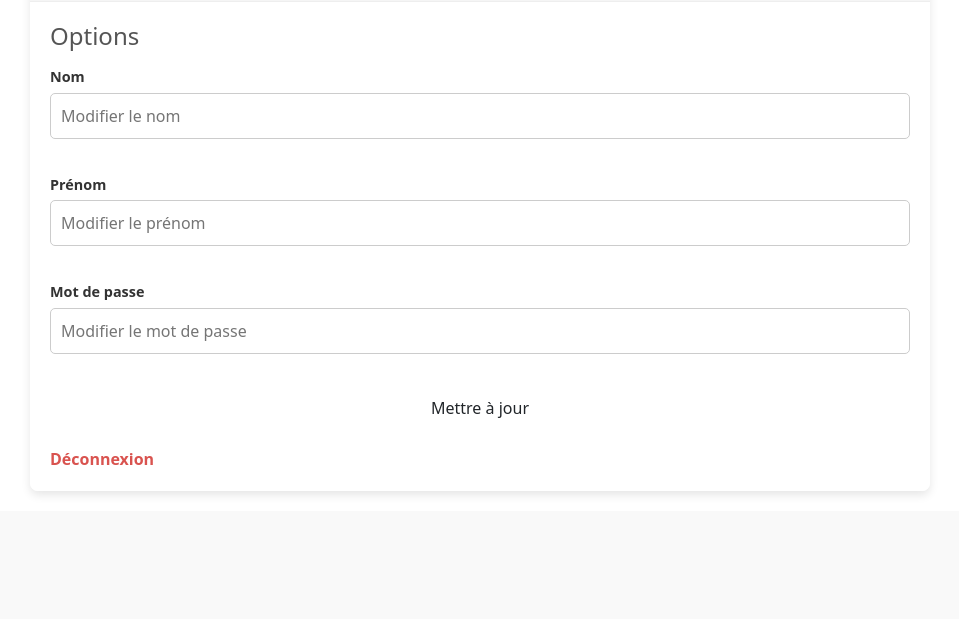
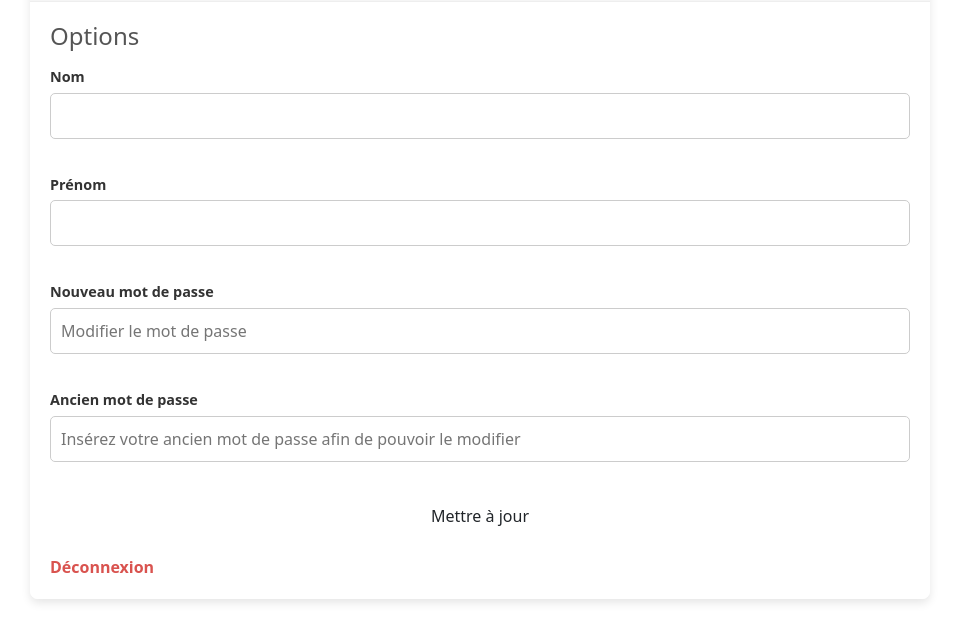
Before and after one commit to ErwanL3Goff/AlloDonkeyCine_POO, a PHP site: template View/user/user.html.php in a window 1280 px wide. Shown: the part 368-987 px from the top of the page, without its empty margins (160-1119 px from the left). Before the commit the page ends 860 px from the top, so only its background shows below. Run offline with PHP 8.4, Linux system fonts and the light colour scheme; the template is opened without the code that fills it, so the values that code supplies are empty; the visitor is signed in with stand-in values (Sample User, id 1).

Commit message:
update on user info

```diff
--- a/View/user/user.html.php
+++ b/View/user/user.html.php
@@ -21,18 +21,22 @@ if (!empty($_SESSION['user'])) {
         <!-- Section 2 : Options utilisateur -->
         <section class="user-options">
             <h2>Options</h2>
-            <form method="post" action="update_user.php" class="options-form">
+            <form method="post" class="options-form">
                 <div class="form-group">
                     <label for="nom">Nom</label>
-                    <input type="text" id="nom" name="nom" placeholder="Modifier le nom">
+                    <input type="text" id="nom" name="nom" placeholder="<?= $userLastname ?>">
                 </div>
                 <div class="form-group">
                     <label for="prenom">Prénom</label>
-                    <input type="text" id="prenom" name="prenom" placeholder="Modifier le prénom">
+                    <input type="text" id="prenom" name="prenom" placeholder="<?= $userFirstname ?>">
                 </div>
                 <div class="form-group">
-                    <label for="password">Mot de passe</label>
-                    <input type="password" id="password" name="password" placeholder="Modifier le mot de passe">
+                    <label for="newPassword">Nouveau mot de passe</label>
+                    <input type="password" id="password" name="newPassword" placeholder="Modifier le mot de passe">
+                </div>
+                <div class="form-group">
+                    <label for="oldPassword">Ancien mot de passe</label>
+                    <input type="password" id="password" name="oldpassword" placeholder="Insérez votre ancien mot de passe afin de pouvoir le modifier">
                 </div>
                 <button type="submit" class="btn">Mettre à jour</button>
             </form>
```
